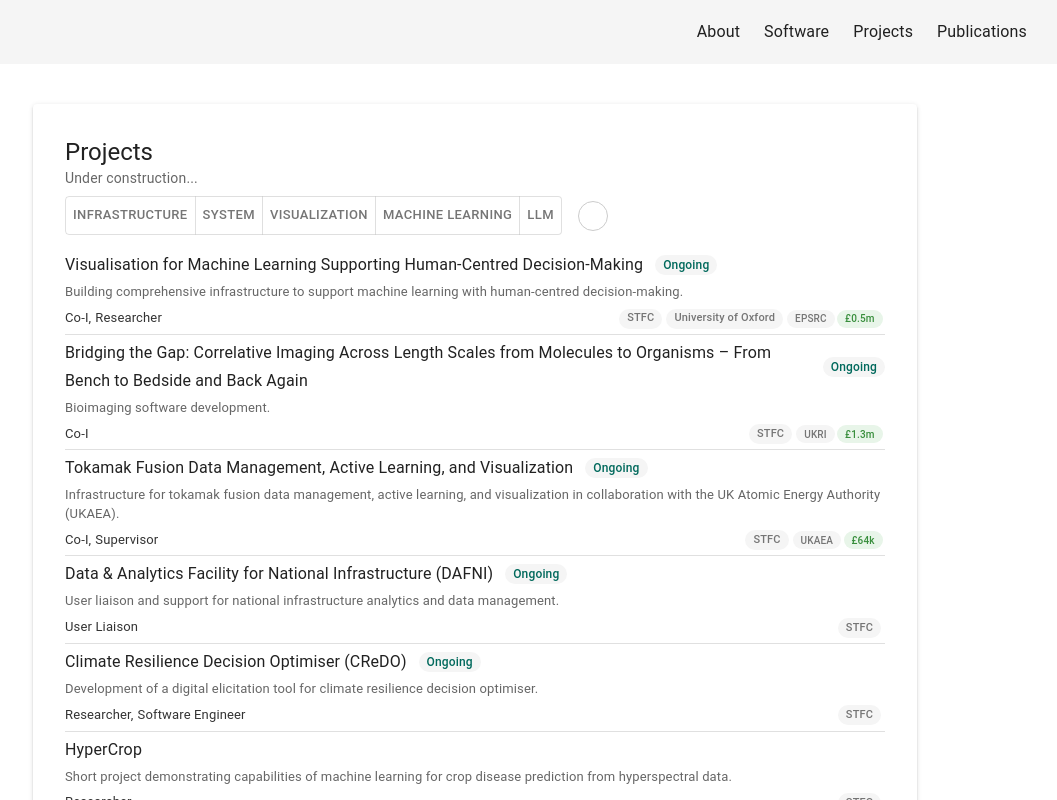
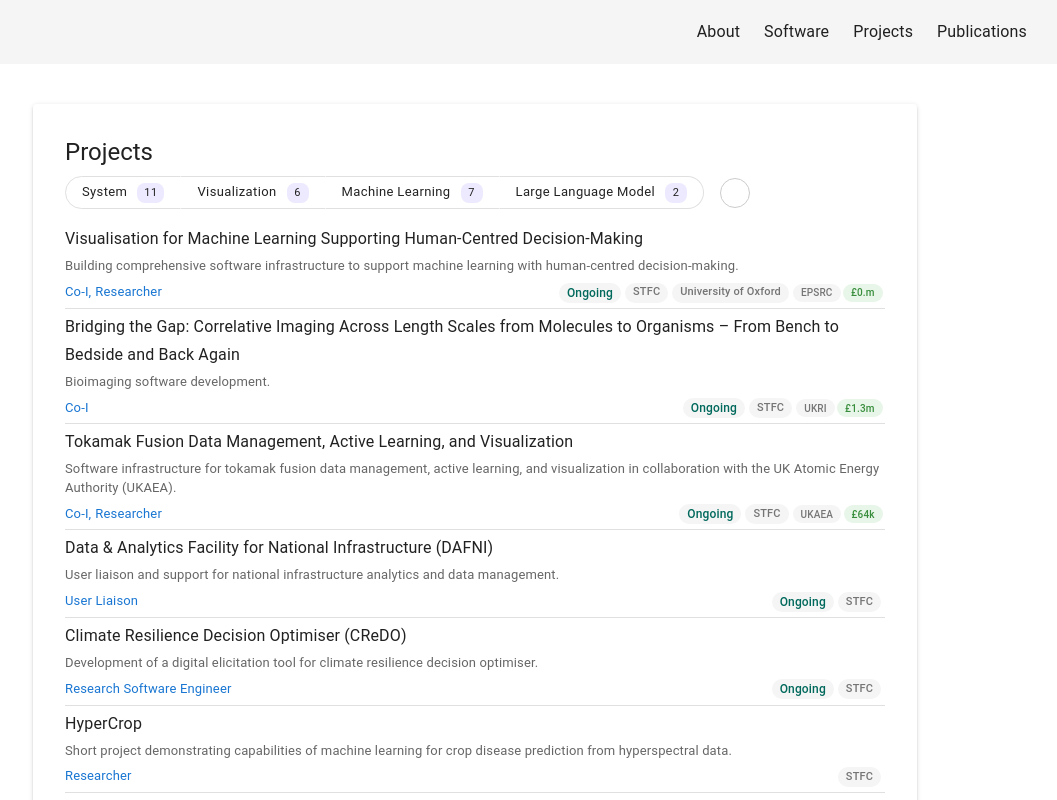
Before and after one commit to saifulkhan/saifulkhan.github.io, a Next.js app: page /projects in a window 1280 px wide. Shown: the top 800 px of the page, without its empty margins (165-1222 px from the left). Built offline with nearby package versions, Linux system fonts and the light colour scheme; some icons are missing.

Commit message:
feat: enhance tag filter UI with counts and update project/publication metadata

```diff
--- a/src/components/TagFilter.tsx
+++ b/src/components/TagFilter.tsx
@@ -6,26 +6,30 @@ import Tooltip from '@mui/material/Tooltip';
 import RestartAltIcon from '@mui/icons-material/RestartAlt';
 import Box from '@mui/material/Box';
 
+// props for tag filter component
 export interface TagFilterProps {
   tags: string[];
   filter: string | null;
   setFilter: (filter: string | null) => void;
+  tagCounts?: Record<string, number>; // tag to count mapping
   sx?: object;
 }
 
+// tag filter component with tag count badges and improved design
 const TagFilter: React.FC<TagFilterProps> = ({
   tags,
   filter,
   setFilter,
+  tagCounts = {},
   sx,
 }) => {
   // Unique sorted tag options
   const preferredOrder = [
-    'Infrastructure',
     'System',
-    'visualisation',
-    'machine learning',
-    'llm',
+    'Software',
+    'Visualization',
+    'Machine Learning',
+    'LLM',
     // Add more preferred tags here in order if needed
   ];
   const tagOptions = Array.from(new Set(tags))
@@ -54,8 +58,53 @@ const TagFilter: React.FC<TagFilterProps> = ({
         size="small"
       >
         {tagOptions.map((tag) => (
-          <ToggleButton key={tag} value={tag} sx={{ fontSize: 13 }}>
-            {tag}
+          <ToggleButton
+            key={tag}
+            value={tag}
+            sx={{
+              fontSize: 13,
+              px: 2,
+              py: 0.5,
+              borderRadius: 8,
+              textTransform: 'none',
+              display: 'flex',
+              alignItems: 'center',
+              gap: 0.5,
+              background: filter === tag ? '#f5f5f5' : '#fff',
+              border:
+                filter === tag ? '1px solid #e0e0e0' : '1px solid #e0e0e0',
+              boxShadow:
+                filter === tag ? '0 1px 8px rgba(124,58,237,0.07)' : 'none',
+              color: filter === tag ? '#222' : '#222',
+              fontWeight: filter === tag ? 600 : 400,
+              transition: 'all 0.15s',
+              '&:hover': {
+                borderColor: '#f3e8ff',
+                background: '#f3e8ff',
+              },
+            }}
+          >
+            <span>{tag}</span>
+            {typeof tagCounts[tag] === 'number' && (
+              <span
+                style={{
+                  marginLeft: 6,
+                  background: '#ede9fe',
+                  color: '#222',
+                  fontWeight: 'normal',
+                  fontSize: 11,
+                  borderRadius: 8,
+                  padding: '0 7px',
+                  minWidth: 22,
+                  display: 'inline-block',
+                  textAlign: 'center',
+                  lineHeight: '20px',
+                }}
+                aria-label={`count for ${tag}`}
+              >
+                {tagCounts[tag]}
+              </span>
+            )}
           </ToggleButton>
         ))}
       </ToggleButtonGroup>
--- a/src/data/projectsList.ts
+++ b/src/data/projectsList.ts
@@ -13,12 +13,12 @@ const projectsList: ProjectEntry[] = [
     title:
       'Visualisation for Machine Learning Supporting Human-Centred Decision-Making',
     description:
-      'Building comprehensive infrastructure to support machine learning with human-centred decision-making.',
+      'Building comprehensive software infrastructure to support machine learning with human-centred decision-making.',
     organisation: ['STFC', 'University of Oxford'],
     status: 'Ongoing',
     role: ['Co-I', 'Researcher'],
-    funding: ['EPSRC', '£0.5m'],
-    tags: ['Visualization', 'Machine Learning', 'Infrastructure'],
+    funding: ['EPSRC', '£0.m'],
+    tags: ['Visualization', 'Machine Learning', 'System'],
   },
   {
     title:
@@ -33,12 +33,12 @@ const projectsList: ProjectEntry[] = [
   {
     title: 'Tokamak Fusion Data Management, Active Learning, and Visualization',
     description:
-      'Infrastructure for tokamak fusion data management, active learning, and visualization in collaboration with the UK Atomic Energy Authority (UKAEA).',
+      'Software infrastructure for tokamak fusion data management, active learning, and visualization in collaboration with the UK Atomic Energy Authority (UKAEA).',
     organisation: ['STFC'],
     status: 'Ongoing',
-    role: ['Co-I', 'Supervisor'],
+    role: ['Co-I', 'Researcher'],
     funding: ['UKAEA', '£64k'],
-    tags: ['Visualization', 'Machine Learning', 'Infrastructure'],
+    tags: ['Visualization', 'Machine Learning', 'System'],
   },
   {
     title: 'Data & Analytics Facility for National Infrastructure (DAFNI)',
@@ -48,7 +48,7 @@ const projectsList: ProjectEntry[] = [
     status: 'Ongoing',
     role: ['User Liaison'],
     funding: [],
-    tags: ['Infrastructure'],
+    tags: ['System'],
   },
   {
     title: 'Climate Resilience Decision Optimiser (CReDO)',
@@ -56,7 +56,7 @@ const projectsList: ProjectEntry[] = [
       'Development of a digital elicitation tool for climate resilience decision optimiser.',
     organisation: ['STFC'],
     status: 'Ongoing',
-    role: ['Researcher', 'Software Engineer'],
+    role: ['Research Software Engineer'],
     funding: [],
     tags: ['System'],
   },
@@ -76,9 +76,9 @@ const projectsList: ProjectEntry[] = [
       'Short project demonstrating the use of large language models (LLMs) for grant proposal search.',
     organisation: ['STFC', 'UKRI'],
     status: 'Completed',
-    role: ['Researcher', 'Lead Software Engineer'],
+    role: ['Research Software Engineer'],
     funding: [],
-    tags: ['Machine Learning', 'LLM'],
+    tags: ['Machine Learning', 'Large Language Model'],
   },
   {
     title: 'LLM for DataGateway',
@@ -86,19 +86,19 @@ const projectsList: ProjectEntry[] = [
       'Development of a large language model (LLM) for semantic search, clustering, and topic modeling of scientific data.',
     organisation: ['STFC'],
     status: 'Completed',
-    role: ['Researcher', 'Lead Software Engineer'],
+    role: ['Research Software Engineer'],
     funding: [],
-    tags: ['Machine Learning', 'LLM'],
+    tags: ['Machine Learning', 'Large Language Model'],
   },
   {
-    title: 'Square Kilometre Array Streaming and Visualization',
+    title: 'Square Kilometre Array (SKA): Streaming and Visualization',
     description:
       'Development of a comprehensive streaming and visualization infrastructure for SKA.',
     organisation: ['University of Oxford', 'SKA'],
     status: 'Completed',
-    role: ['Researcher', 'Lead Software Engineer'],
+    role: ['Architect', 'Postdoctoral Researcher'],
     funding: ['STFC'],
-    tags: ['Visualization', 'Infrastructure'],
+    tags: ['Visualization', 'System'],
   },
   {
     title: 'Rapid Assistance in Modelling the Pandemic Visualization (RAMPVIS)',
@@ -106,9 +106,9 @@ const projectsList: ProjectEntry[] = [
       'Visualisation and visual analytics infrastructure for supporting modeling scientists and epidemiologists during the COVID-19 pandemic.',
     organisation: ['University of Oxford'],
     status: 'Completed',
-    role: ['Researcher', 'Software Architect'],
+    role: ['Architect', 'Postdoctoral Researcher'],
     funding: ['EPSRC'],
-    tags: ['Visualization', 'Infrastructure'],
+    tags: ['Visualization', 'System'],
   },
   {
     title: 'Data, Workflow, and Provenance Management',
@@ -116,9 +116,9 @@ const projectsList: ProjectEntry[] = [
       'Development of a comprehensive infrastructure for data, workflow, and provenance management and search for Horus Security Consultancy Ltd. UK',
     organisation: ['University of Oxford', 'Horus'],
     status: 'Completed',
-    role: ['Researcher', 'Lead Software Engineer'],
+    role: ['Architect', 'Postdoctoral Researcher'],
     funding: ['Innovate UK'],
-    tags: ['Infrastructure'],
+    tags: ['System'],
   },
   {
     title: 'Visual Bulletin Analytics System (VBAS)',
@@ -126,9 +126,9 @@ const projectsList: ProjectEntry[] = [
       'Development of seismological data analytics and visualization infrastructure for International Seismological Centre (ISC), UK.',
     organisation: ['University of Oxford', 'ISC'],
     status: 'Completed',
-    role: ['Researcher', 'Software Engineer'],
+    role: ['Postdoctoral Researcher', 'Research Software Engineer'],
     funding: ['Innovate UK'],
-    tags: ['Visualization', 'Infrastructure'],
+    tags: ['Visualization', 'System'],
   },
   {
     title: 'Visualisation Assisted Enterprise Search Engine',
@@ -136,9 +136,9 @@ const projectsList: ProjectEntry[] = [
       'Prototype enterprise search and visualization infrastructure developed as part of my DPhil research.',
     organisation: ['University of Oxford'],
     status: 'Completed',
-    role: ['DPhil Student'],
+    role: ['DPhil/PhD Student'],
     funding: ["Laing O'Rourke"],
-    tags: ['Visualization', 'Machine Learning', 'Infrastructure'],
+    tags: ['Visualization', 'Machine Learning', 'System'],
   },
   {
     title: 'Oracle Database Development',
@@ -147,7 +147,7 @@ const projectsList: ProjectEntry[] = [
     status: 'Completed',
     role: ['Software Engineer'],
     funding: [],
-    tags: ['Infrastructure'],
+    tags: ['System'],
   },
   {
     title: 'AC800 Web',
@@ -157,7 +157,7 @@ const projectsList: ProjectEntry[] = [
     status: 'Completed',
     role: ['Software Engineer'],
     funding: [],
-    tags: ['Infrastructure'],
+    tags: ['System'],
   },
 ];
 
--- a/src/pages/projects.tsx
+++ b/src/pages/projects.tsx
@@ -7,7 +7,13 @@ import projectsList from '../data/projectsList';
 const Projects = () => {
   const [filter, setFilter] = React.useState<string | null>(null);
   // Get all tags for TagFilter
+  // flatten all tags from projects list
   const allTags = projectsList.flatMap((p) => p.tags || []);
+  // count each tag occurrence
+  const tagCounts = allTags.reduce<Record<string, number>>((acc, tag) => {
+    acc[tag] = (acc[tag] || 0) + 1;
+    return acc;
+  }, {});
   const filteredList = filter
     ? projectsList.filter((proj) => proj.tags && proj.tags.includes(filter))
     : projectsList;
@@ -22,12 +28,18 @@ const Projects = () => {
         <Paper elevation={2} sx={{ p: 4 }}>
           <Typography variant="h5" gutterBottom>
             Projects
-            <Typography variant="body2" color="text.secondary">
+            {/* <Typography variant="body2" color="text.secondary">
               Under construction...
-            </Typography>
+            </Typography> */}
           </Typography>
 
-          <TagFilter tags={allTags} filter={filter} setFilter={setFilter} />
+          {/* tag filter with tag counts */}
+          <TagFilter
+            tags={allTags}
+            filter={filter}
+            setFilter={setFilter}
+            tagCounts={tagCounts}
+          />
           <Stack spacing={0.5}>
             {filteredList.map((proj, idx) => (
               <React.Fragment key={idx}>
@@ -44,20 +56,6 @@ const Projects = () => {
                     >
                       {proj.title}
                     </Typography>
-                    {proj.status === 'Ongoing' && (
-                      <Chip
-                        label={proj.status}
-                        size="small"
-                        sx={{
-                          height: 20,
-                          fontSize: 12,
-                          backgroundColor: '#f5f5f5',
-                          color: '#00695c',
-                          fontWeight: 500,
-                          ml: 0.5,
-                        }}
-                      />
-                    )}
                   </Box>
                 </Stack>
                 <Typography
@@ -80,7 +78,7 @@ const Projects = () => {
                         <span
                           key={role + i}
                           style={{
-                            color: role === 'Co-I' ? '#333' : '#333',
+                            color: '#1976d2',
                             background: 'white',
                             borderRadius: 4,
                             padding: '0',
@@ -94,6 +92,21 @@ const Projects = () => {
                       ))}
                   </span>
                   <Box>
+                    {/* show ongoing chip before organisation chips */}
+                    {proj.status === 'Ongoing' && (
+                      <Chip
+                        label="Ongoing"
+                        size="small"
+                        sx={{
+                          height: 20,
+                          fontSize: 12,
+                          backgroundColor: '#f5f5f5',
+                          color: '#00695c',
+                          fontWeight: 500,
+                          mr: 0.5,
+                        }}
+                      />
+                    )}
                     {proj.organisation.map((org, i) => (
                       <Chip
                         key={org + i}
```
Also changed, not shown: src/components/LinkIcons.tsx (+45 -2 lines), src/data/publicationsList.ts (+128 -47 lines), src/pages/index.tsx (+11 -7 lines), src/pages/publications.tsx (+21 -8 lines).
